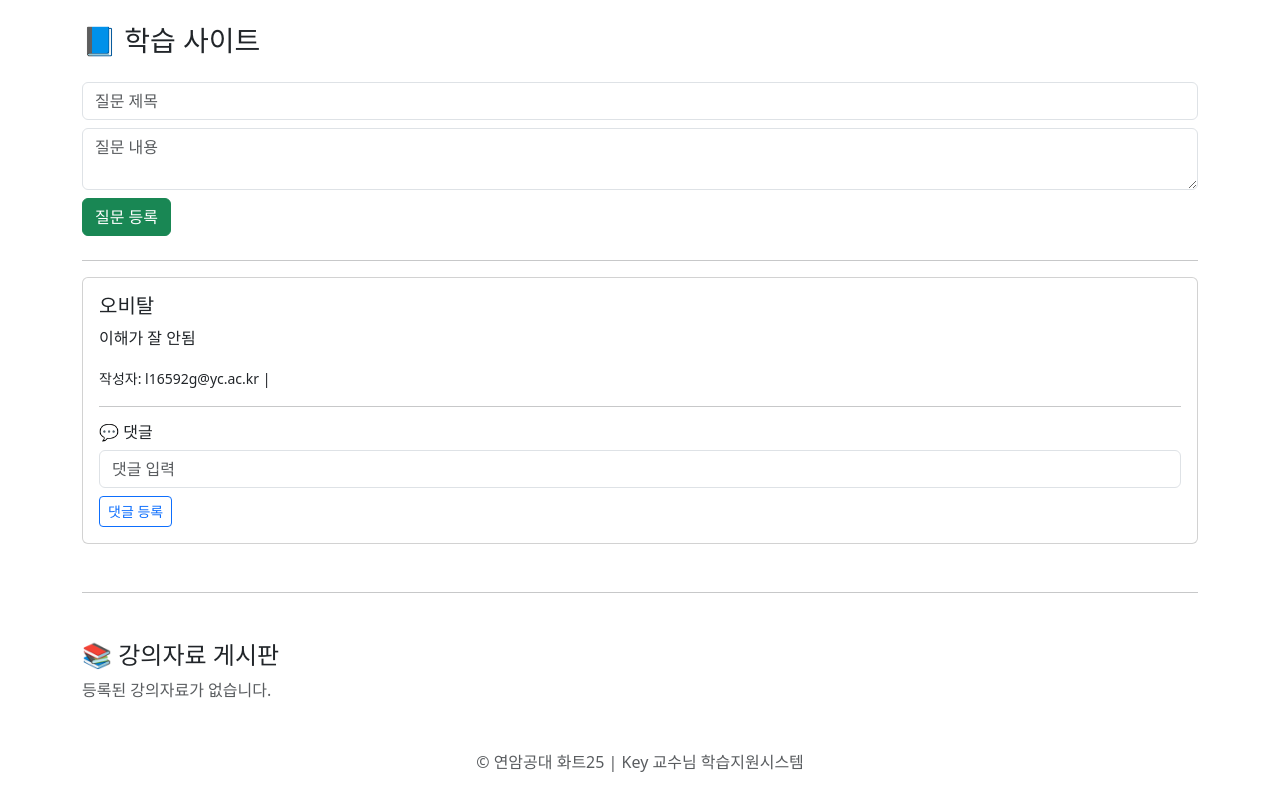
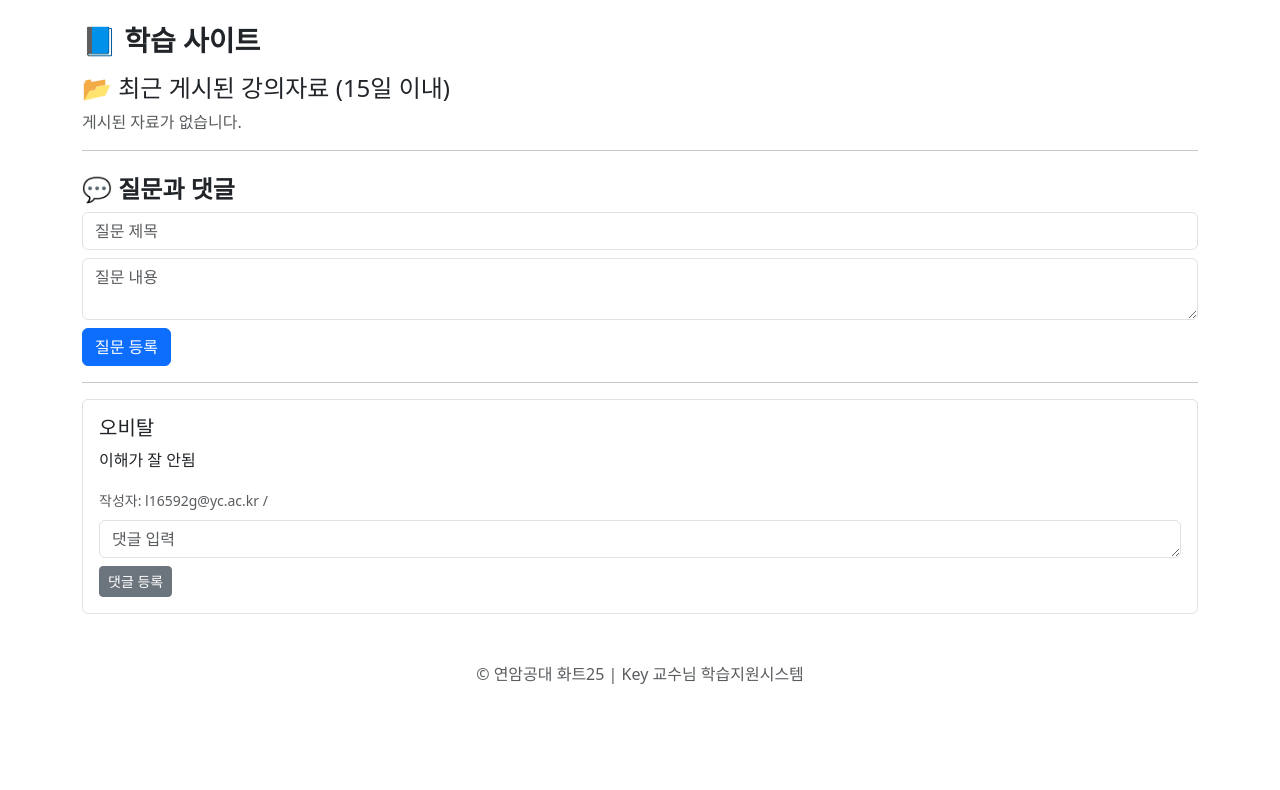
Before and after one commit to keyj-9bot/hwat25_2nd_term_lecture, a Flask app: page /lecture in a window 1280 px wide. Shown: the part 56-846 px from the top of the page. After the commit the page ends 740 px from the top, so only its background shows below. Run offline with Flask 3, Linux system fonts and the light colour scheme.

Commit message:
lecture page final upgrade (auto clean + editable Q&A)

```diff
--- a/app.py
+++ b/app.py
@@ -6,12 +6,12 @@
 
 from flask import Flask, render_template, request, redirect, url_for, session, flash, send_from_directory
 import pandas as pd
-import os, re
-from datetime import datetime
+import os
+from datetime import datetime, timedelta
+from werkzeug.utils import secure_filename
 
 app = Flask(__name__)
 app.secret_key = "key_flask_secret"
-app.config['TEMPLATES_AUTO_RELOAD'] = True
 
 # ─────────────── 설정 ───────────────
 DATA_LECTURE = "lecture_data.csv"
@@ -26,7 +26,9 @@ def load_csv(path, cols):
     if os.path.exists(path):
         try:
             df = pd.read_csv(path)
-            df.fillna("", inplace=True)
+            for col in cols:
+                if col not in df.columns:
+                    df[col] = ""
             return df
         except:
             pass
@@ -35,44 +37,30 @@ def load_csv(path, cols):
 def save_csv(path, df):
     df.to_csv(path, index=False, encoding="utf-8-sig")
 
-# ─────────────── 한글 파일명 허용 ───────────────
-def clean_filename(filename):
-    filename = os.path.basename(filename)
-    filename = re.sub(r'[^가-힣a-zA-Z0-9._ -]', '', filename)
-    filename = filename.strip().replace(' ', '_')
-    return filename
-
-# ─────────────── 로그인 확인 ───────────────
-def check_login():
-    return "email" in session
-
-# ─────────────── 홈 ───────────────
-@app.route("/")
-def home():
-    return redirect(url_for("login"))
+# ─────────────── 파일 업로드 라우트 ───────────────
+@app.route("/uploads/<filename>")
+def uploaded_file(filename):
+    return send_from_directory(UPLOAD_FOLDER, filename)
 
 # ─────────────── 로그인 ───────────────
+@app.route("/", methods=["GET", "POST"])
 @app.route("/login", methods=["GET", "POST"])
 def login():
     if request.method == "POST":
-        email = request.form.get("email", "").strip()
+        email = request.form["email"].strip()
+        if not os.path.exists(ALLOWED_EMAILS):
+            flash("허용 이메일 목록 파일이 없습니다.")
+            return redirect(url_for("login"))
 
-        if os.path.exists(ALLOWED_EMAILS):
-            with open(ALLOWED_EMAILS, "r", encoding="utf-8") as f:
-                allowed_emails = [line.strip() for line in f.readlines()]
-            if email in allowed_emails:
-                session["email"] = email
-                session["is_prof"] = (email == allowed_emails[0])  # 첫 번째 이메일은 교수
-                flash("✅ 로그인 성공: 학교 등록 이메일 확인 완료")
-                if session["is_prof"]:
-                    return redirect(url_for("upload_lecture"))
-                else:
-                    return redirect(url_for("lecture"))
-            else:
-                flash("⚠️ 등록된 학교 이메일만 로그인 가능합니다.")
+        with open(ALLOWED_EMAILS, "r", encoding="utf-8") as f:
+            allowed = [e.strip() for e in f.readlines() if e.strip()]
+
+        if email in allowed:
+            session["email"] = email
+            flash("로그인 성공!")
+            return redirect(url_for("home"))
         else:
-            flash("⚠️ 허용된 이메일 파일이 없습니다.")
-
+            flash("학교에 등록된 이메일로 로그인하세요.")
     return render_template("login.html")
 
 # ─────────────── 로그아웃 ───────────────
@@ -82,13 +70,27 @@ def logout():
     flash("로그아웃되었습니다.")
     return redirect(url_for("login"))
 
-# ─────────────── 강의자료 업로드 ───────────────
+# ─────────────── 홈 ───────────────
+@app.route("/home")
+def home():
+    if "email" not in session:
+        return redirect(url_for("login"))
+    return render_template("home.html", email=session["email"])
+
+# ─────────────── 교수 업로드 ───────────────
 @app.route("/upload_lecture", methods=["GET", "POST"])
 def upload_lecture():
-    if not check_login():
+    if "email" not in session:
         return redirect(url_for("login"))
-    if not session.get("is_prof", False):
-        flash("⚠️ 교수 전용 페이지입니다.")
+    email = session["email"]
+
+    # 교수 이메일 (첫 줄)
+    with open(ALLOWED_EMAILS, "r", encoding="utf-8") as f:
+        allowed = [e.strip() for e in f.readlines() if e.strip()]
+    professor_email = allowed[0] if allowed else None
+
+    if email != professor_email:
+        flash("교수만 접근 가능합니다.")
         return redirect(url_for("lecture"))
 
     df = load_csv(DATA_LECTURE, ["title", "content", "files", "links", "date", "confirmed"])
@@ -98,104 +100,110 @@ def upload_lecture():
         content = request.form["content"]
         date = datetime.now().strftime("%Y-%m-%d %H:%M")
 
-        files = []
-        for file in request.files.getlist("files"):
+        # 파일 처리
+        uploaded_files = request.files.getlist("files")
+        filenames = []
+        for file in uploaded_files:
             if file and file.filename:
-                filename = clean_filename(file.filename)
-                save_path = os.path.join(UPLOAD_FOLDER, filename)
-                file.save(save_path)
-                files.append(filename)
+                fname = secure_filename(file.filename)
+                file.save(os.path.join(UPLOAD_FOLDER, fname))
+                filenames.append(fname)
+        file_str = ";".join(filenames)
 
+        # 링크 처리
         links = [v for k, v in request.form.items() if k.startswith("link") and v.strip()]
-        new_row = pd.DataFrame([{
-            "title": title,
-            "content": content,
-            "files": ";".join(files),
-            "links": ";".join(links),
-            "date": date,
-            "confirmed": False
-        }])
+        link_str = ";".join(links)
 
-        df = pd.concat([df, new_row], ignore_index=True)
+        df.loc[len(df)] = [title, content, file_str, link_str, date, False]
         save_csv(DATA_LECTURE, df)
-        flash("📚 강의자료가 업로드되었습니다.")
+        flash("업로드 완료!")
         return redirect(url_for("upload_lecture"))
 
+    df.fillna("", inplace=True)
     return render_template("upload_lecture.html", lectures=df.to_dict("records"))
 
-# ─────────────── 게시 확인 ───────────────
-@app.route("/confirm_lecture/<int:lec_index>", methods=["POST"])
-def confirm_lecture(lec_index):
-    if not session.get("is_prof", False):
-        return redirect(url_for("lecture"))
+# ─────────────── 강의자료 게시 ───────────────
+@app.route("/confirm_lecture/<int:lec_id>", methods=["POST"])
+def confirm_lecture(lec_id):
     df = load_csv(DATA_LECTURE, ["title", "content", "files", "links", "date", "confirmed"])
-    if 0 <= lec_index < len(df):
-        df.at[lec_index, "confirmed"] = True
+    if lec_id < len(df):
+        df.loc[lec_id, "confirmed"] = True
         save_csv(DATA_LECTURE, df)
-        flash("✅ 강의자료가 게시되었습니다.")
+        flash("강의자료가 게시되었습니다.")
     return redirect(url_for("upload_lecture"))
 
-# ─────────────── 자료 삭제 ───────────────
-@app.route("/delete_lecture/<int:lec_index>", methods=["POST"])
-def delete_lecture(lec_index):
-    if not session.get("is_prof", False):
-        return redirect(url_for("lecture"))
+# ─────────────── 강의자료 삭제 ───────────────
+@app.route("/delete_lecture/<int:lec_id>", methods=["POST"])
+def delete_lecture(lec_id):
     df = load_csv(DATA_LECTURE, ["title", "content", "files", "links", "date", "confirmed"])
-    if 0 <= lec_index < len(df):
-        df.drop(index=lec_index, inplace=True)
+    if lec_id < len(df):
+        df.drop(index=lec_id, inplace=True)
         df.reset_index(drop=True, inplace=True)
         save_csv(DATA_LECTURE, df)
-        flash("🗑️ 자료가 삭제되었습니다.")
+        flash("삭제되었습니다.")
     return redirect(url_for("upload_lecture"))
 
-# ─────────────── 파일 다운로드 ───────────────
-@app.route("/uploads/<filename>")
-def uploaded_file(filename):
-    return send_from_directory(UPLOAD_FOLDER, filename)
-
-# ─────────────── 학습 사이트 (학생+교수) ───────────────
+# ─────────────── 학습사이트(Q&A 포함) ───────────────
 @app.route("/lecture", methods=["GET", "POST"])
 def lecture():
     q_df = load_csv(DATA_QUESTIONS, ["id", "email", "title", "content", "date"])
     c_df = load_csv(DATA_COMMENTS, ["question_id", "email", "comment", "date"])
     l_df = load_csv(DATA_LECTURE, ["title", "content", "files", "links", "date", "confirmed"])
 
-    # 질문 등록
+    # ① 15일 지난 자료 자동 삭제
+    now = datetime.now()
+    try:
+        l_df["date"] = pd.to_datetime(l_df["date"], errors="coerce")
+        l_df = l_df[(now - l_df["date"]).dt.days <= 15]
+    except:
+        pass
+    save_csv(DATA_LECTURE, l_df)
+
+    # ② 게시 완료 자료만 표시
+    if "confirmed" in l_df.columns:
+        lectures = l_df[l_df["confirmed"] == True].to_dict("records")
+    else:
+        lectures = []
+
+    # ③ 질문 등록
     if request.method == "POST":
         new_id = len(q_df) + 1
         title = request.form["title"]
         content = request.form["content"]
-        email = request.form.get("email", "익명")
+        email = session.get("email", "익명")
         date = datetime.now().strftime("%Y-%m-%d %H:%M")
         q_df.loc[len(q_df)] = [new_id, email, title, content, date]
         save_csv(DATA_QUESTIONS, q_df)
         flash("질문이 등록되었습니다.")
         return redirect(url_for("lecture"))
 
-    # 게시 완료된 강의자료만 표시
-    lectures = l_df[l_df["confirmed"] == True].to_dict("records")
-    return render_template("lecture.html", lectures=lectures, questions=q_df.to_dict("records"), comments=c_df.to_dict("records"))
+    return render_template("lecture.html",
+                           lectures=lectures,
+                           questions=q_df.to_dict("records"),
+                           comments=c_df.to_dict("records"),
+                           user_email=session.get("email"))
 
-# ─────────────── 댓글 등록 ───────────────
-@app.route("/add_comment/<int:question_id>", methods=["POST"])
-def add_comment(question_id):
-    email = session.get("email", "익명")
-    comment = request.form["comment"]
-    date = datetime.now().strftime("%Y-%m-%d %H:%M")
-
-    df = load_csv(DATA_COMMENTS, ["question_id", "email", "comment", "date"])
-    df.loc[len(df)] = [question_id, email, comment, date]
-    save_csv(DATA_COMMENTS, df)
-    flash("댓글이 등록되었습니다.")
+# ─────────────── 질문/댓글 삭제 ───────────────
+@app.route("/delete_question/<int:q_id>", methods=["POST"])
+def delete_question(q_id):
+    email = session.get("email", "")
+    df = load_csv(DATA_QUESTIONS, ["id", "email", "title", "content", "date"])
+    if not df.empty:
+        df = df[df["id"] != q_id] if email else df
+        save_csv(DATA_QUESTIONS, df)
+    flash("질문이 삭제되었습니다.")
     return redirect(url_for("lecture"))
 
-# ─────────────── 캐시 무효화 ───────────────
-@app.after_request
-def add_header(response):
-    response.headers["Cache-Control"] = "no-cache, no-store, must-revalidate"
-    response.headers["Pragma"] = "no-cache"
-    response.headers["Expires"] = "0"
-    return response
+@app.route("/delete_comment/<int:c_idx>/<int:q_id>", methods=["POST"])
+def delete_comment(c_idx, q_id):
+    email = session.get("email", "")
+    df = load_csv(DATA_COMMENTS, ["question_id", "email", "comment", "date"])
+    if not df.empty and c_idx < len(df) and df.loc[c_idx, "email"] == email:
+        df.drop(index=c_idx, inplace=True)
+        df.reset_index(drop=True, inplace=True)
+        save_csv(DATA_COMMENTS, df)
+        flash("댓글이 삭제되었습니다.")
+    return redirect(url_for("lecture"))
 
 if __name__ == "__main__":
-    app.run(debug=True)
+    app.run(host="0.0.0.0", port=10000, debug=True)
--- a/templates/lecture.html
+++ b/templates/lecture.html
@@ -1,76 +1,81 @@
 {% extends "base.html" %}
 {% block content %}
-<h3 class="mb-4">📘 학습 사이트</h3>
 
-<!-- 질문 등록 -->
-<form method="POST" class="mb-4">
+<h3 class="fw-bold mb-3">📘 학습 사이트</h3>
+
+<!-- 상단: 최근 15일 이내 게시된 강의자료 -->
+<h4 class="mt-3">📂 최근 게시된 강의자료 (15일 이내)</h4>
+{% if lectures %}
+  {% for lec in lectures %}
+  <div class="border rounded p-3 mb-3 bg-light shadow-sm">
+    <h5 class="fw-bold">{{ lec.title }}</h5>
+    <p>{{ lec.content }}</p>
+
+    {% if lec.files %}
+      <p>📎 파일:
+        {% for f in (lec.files or "").split(';') %}
+          <a href="{{ url_for('uploaded_file', filename=f.strip()) }}" target="_blank">{{ f.strip() }}</a>{% if not loop.last %}, {% endif %}
+        {% endfor %}
+      </p>
+    {% endif %}
+
+    {% if lec.links %}
+      <p>🔗 링크:
+        {% for l in (lec.links or "").split(';') %}
+          <a href="{{ l.strip() }}" target="_blank">{{ l.strip() }}</a>{% if not loop.last %}, {% endif %}
+        {% endfor %}
+      </p>
+    {% endif %}
+    <small class="text-muted">업로드: {{ lec.date }}</small>
+  </div>
+  {% endfor %}
+{% else %}
+  <p class="text-muted">게시된 자료가 없습니다.</p>
+{% endif %}
+
+<hr>
+
+<!-- 하단: 질문 및 댓글 -->
+<h4 class="fw-bold mt-4">💬 질문과 댓글</h4>
+
+<form method="POST">
   <input type="text" name="title" class="form-control mb-2" placeholder="질문 제목" required>
-  <textarea name="content" class="form-control mb-2" placeholder="질문 내용" required></textarea>
-  <button type="submit" class="btn btn-success">질문 등록</button>
+  <textarea name="content" class="form-control mb-2" rows="2" placeholder="질문 내용" required></textarea>
+  <button type="submit" class="btn btn-primary">질문 등록</button>
 </form>
 
 <hr>
 
-<!-- 질문 목록 -->
 {% for q in questions %}
-<div class="card mb-3">
-  <div class="card-body">
+<div class="border rounded p-3 mb-3">
   <h5>{{ q.title }}</h5>
   <p>{{ q.content }}</p>
-    <small>작성자: {{ q.email }} | {{ q.date }}</small>
+  <small class="text-muted">작성자: {{ q.email }} / {{ q.date }}</small>
 
-    {% if is_prof %}
-    <a href="{{ url_for('delete_question', question_id=q.id) }}" class="btn btn-danger btn-sm float-end ms-2">질문삭제</a>
+  {% if q.email == user_email %}
+    <form action="{{ url_for('delete_question', q_id=q.id) }}" method="POST" style="display:inline;">
+      <button class="btn btn-sm btn-outline-danger">삭제</button>
+    </form>
   {% endif %}
 
-    <hr>
-    <h6>💬 댓글</h6>
-
-    {% for c in comments %}
-      {% if c.question_id == q.id %}
-        <div class="ms-3 mb-2">
-          <p>{{ c.comment }}</p>
-          <small>작성자: {{ c.email }} | {{ c.date }}</small>
-          {% if is_prof %}
-          <a href="{{ url_for('delete_comment', comment_index=loop.index0) }}" class="btn btn-outline-danger btn-sm ms-2">댓글삭제</a>
+  <div class="ms-3 mt-2">
+    {% for c in comments if c.question_id == q.id %}
+      <p class="mb-1">
+        💬 <b>{{ c.email }}</b>: {{ c.comment }}
+        {% if c.email == user_email %}
+          <form action="{{ url_for('delete_comment', c_idx=loop.index0, q_id=q.id) }}" method="POST" style="display:inline;">
+            <button class="btn btn-sm btn-outline-danger btn-sm">삭제</button>
+          </form>
         {% endif %}
+      </p>
+    {% endfor %}
   </div>
-      {% endif %}
-    {% endfor %}
 
   <form method="POST" action="{{ url_for('add_comment', question_id=q.id) }}" class="mt-2">
-      <input type="text" name="comment" class="form-control mb-2" placeholder="댓글 입력" required>
-      <button type="submit" class="btn btn-outline-primary btn-sm">댓글 등록</button>
+    <textarea name="comment" class="form-control mb-2" rows="1" placeholder="댓글 입력"></textarea>
+    <button type="submit" class="btn btn-secondary btn-sm">댓글 등록</button>
   </form>
-  </div>
 </div>
 {% endfor %}
 
-<hr class="my-5">
-
-<!-- 📚 강의자료 게시판 -->
-<h4>📚 강의자료 게시판</h4>
-{% if lectures %}
-  {% for lec in lectures %}
-  <div class="card mb-3">
-    <div class="card-body">
-      <h5>{{ lec.title }}</h5>
-      <p>{{ lec.content }}</p>
-      {% if lec.files %}
-        {% for f in lec.files.split(";") %}
-          <a href="{{ url_for('uploaded_file', filename=f) }}" target="_blank" class="d-block text-decoration-none">📎 {{ f }}</a>
-        {% endfor %}
-      {% endif %}
-      {% if lec.links %}
-        {% for l in lec.links.split(";") %}
-          <a href="{{ l }}" target="_blank" class="d-block">🔗 {{ l }}</a>
-        {% endfor %}
-      {% endif %}
-      <p class="text-muted small mt-2">업로드: {{ lec.date }}</p>
-    </div>
-  </div>
-  {% endfor %}
-{% else %}
-  <p class="text-muted">등록된 강의자료가 없습니다.</p>
-{% endif %}
 {% endblock %}
```
Also changed, not shown: templates/login_prof.html (deleted, +0 -14 lines). Lines whose indentation alone changed are shown as unchanged.
